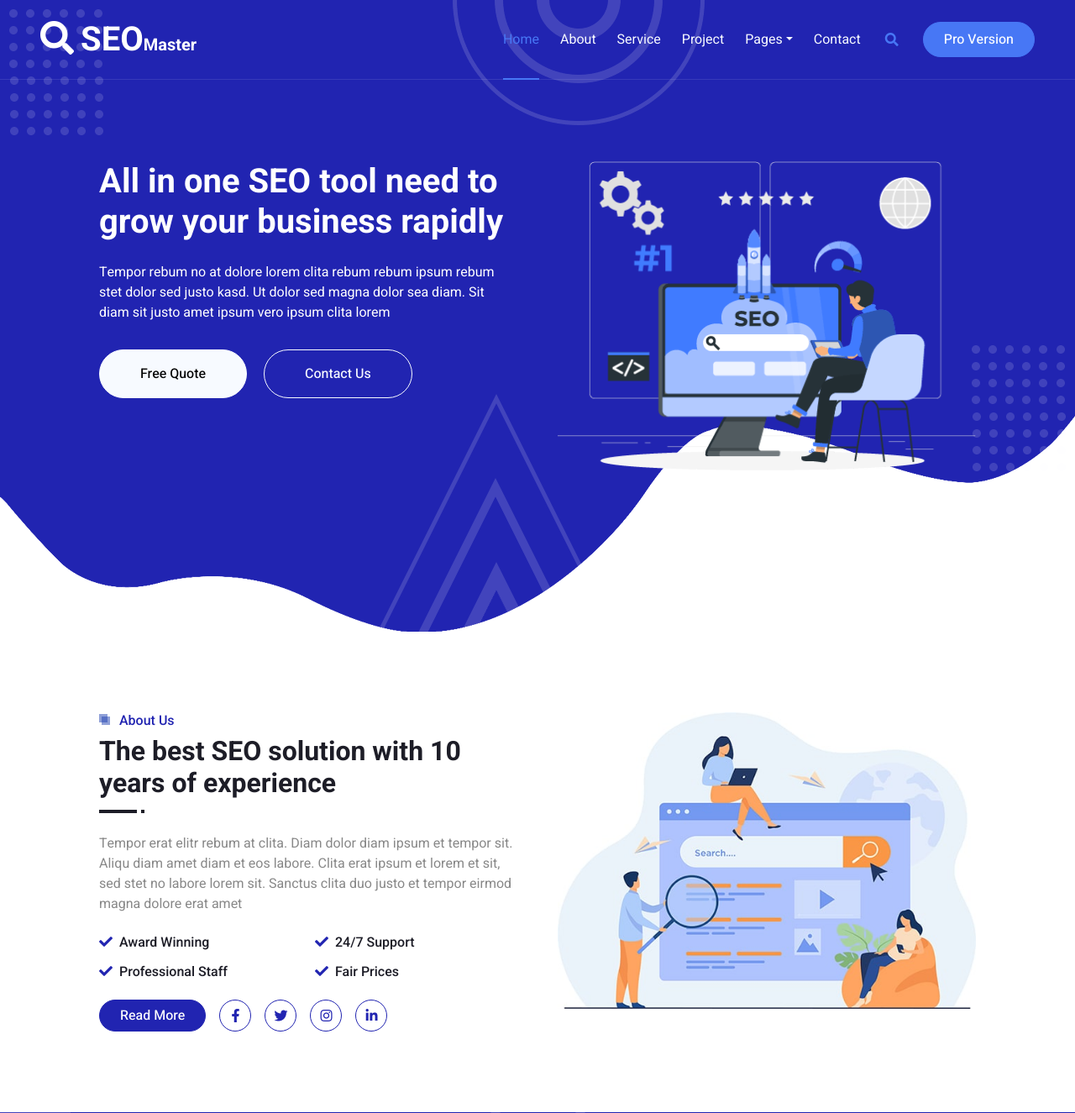
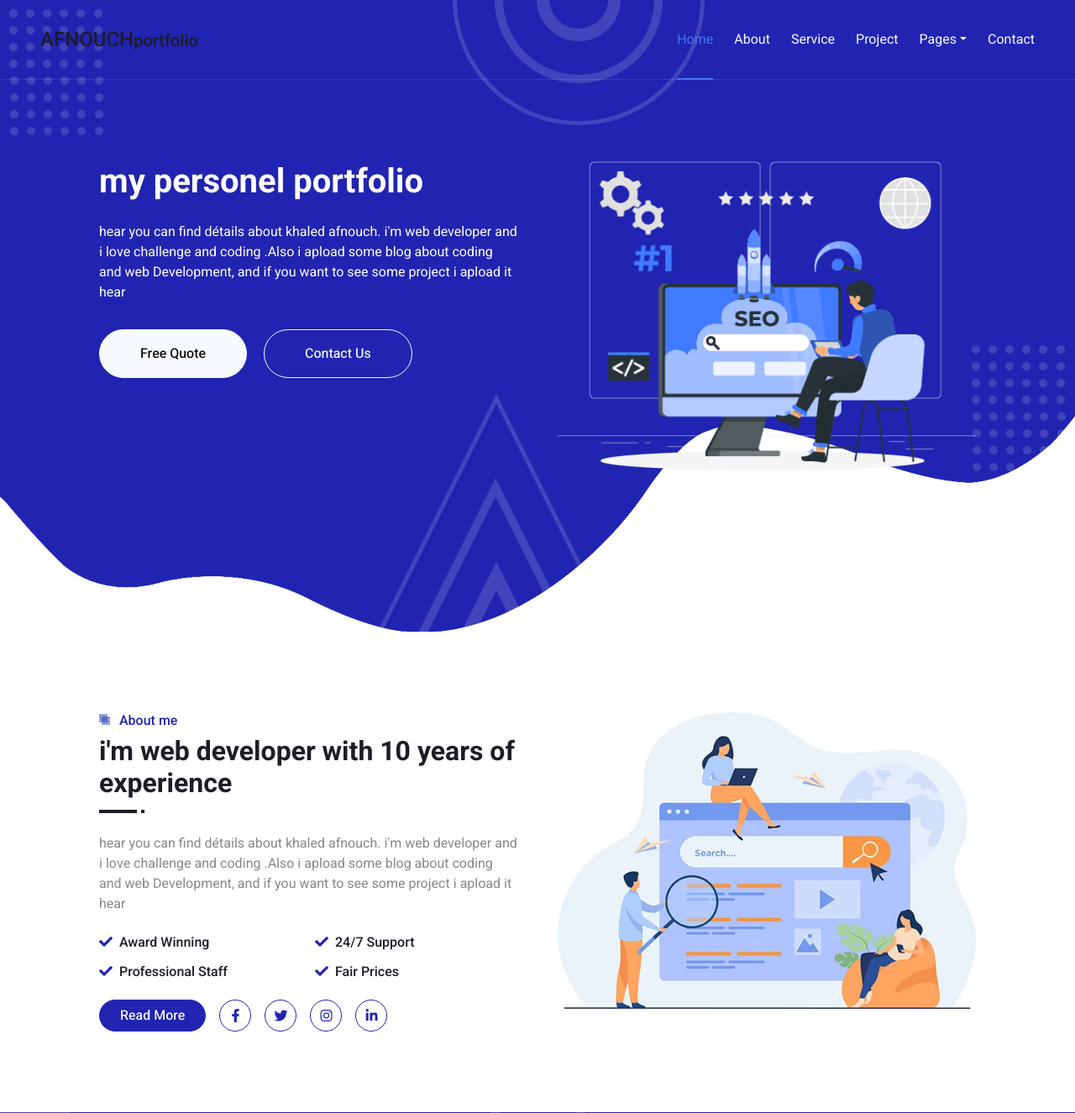
Before and after one commit to khaledafnouch/django_blog, a Django app: page / in a window 1280 px wide. Shown: the top 1325 px of the page at 84% size. Run offline with Django 3.2, Linux system fonts and the light colour scheme; some libraries are stand-ins or nearby versions.

Commit message:
Add existing file

```diff
--- a/blog/templates/blog/index.html
+++ b/blog/templates/blog/index.html
@@ -1,23 +1,17 @@
 {% extends 'base.html' %}
 
-
+{% load static %}
 {%  block content  %}
 <div class="container-xxl bg-white p-0">
-        <!-- Spinner Start
-        <div id="spinner" class="show bg-white position-fixed translate-middle w-100 vh-100 top-50 start-50 d-flex align-items-center justify-content-center">
-            <div class="spinner-grow text-primary" style="width: 3rem; height: 3rem;" role="status">
-                <span class="sr-only">Loading...</span>
-            </div>
-        </div>  -->
-        <!-- Spinner End -->
+
 
 
         <!-- Navbar & Hero Start -->
         <div class="container-xxl position-relative p-0">
             <nav class="navbar navbar-expand-lg navbar-light px-4 px-lg-5 py-3 py-lg-0">
                 <a href="" class="navbar-brand p-0">
-                    <h1 class="m-0"><i class="fa fa-search me-2"></i>SEO<span class="fs-5">Master</span></h1>
-                    <!-- <img src="img/logo.png" alt="Logo"> -->
+                    <h4 class="m-0">AFNOUCH<span class="fs-5">portfolio</span></h4>
+
                 </a>
                 <button class="navbar-toggler" type="button" data-bs-toggle="collapse" data-bs-target="#navbarCollapse">
                     <span class="fa fa-bars"></span>
@@ -38,8 +32,7 @@
                         </div>
                         <a href="contact.html" class="nav-item nav-link">Contact</a>
                     </div>
-                    <butaton type="button" class="btn text-secondary ms-3" data-bs-toggle="modal" data-bs-target="#searchModal"><i class="fa fa-search"></i></butaton>
-                    <a href="https://htmlcodex.com/startup-company-website-template" class="btn btn-secondary text-light rounded-pill py-2 px-4 ms-3">Pro Version</a>
+
                 </div>
             </nav>
 
@@ -47,13 +40,13 @@
                 <div class="container my-5 py-5 px-lg-5">
                     <div class="row g-5 py-5">
                         <div class="col-lg-6 text-center text-lg-start">
-                            <h1 class="text-white mb-4 animated zoomIn">All in one SEO tool need to grow your business rapidly</h1>
-                            <p class="text-white pb-3 animated zoomIn">Tempor rebum no at dolore lorem clita rebum rebum ipsum rebum stet dolor sed justo kasd. Ut dolor sed magna dolor sea diam. Sit diam sit justo amet ipsum vero ipsum clita lorem</p>
+                            <h1 class="text-white mb-4 animated zoomIn">my personel portfolio </h1>
+                            <p class="text-white pb-3 animated zoomIn">hear you can find détails about khaled afnouch. i'm web developer and i love challenge and coding .Also  i apload some blog about coding and web Development, and if you want to see some project i apload it hear</p>
                             <a href="" class="btn btn-light py-sm-3 px-sm-5 rounded-pill me-3 animated slideInLeft">Free Quote</a>
                             <a href="" class="btn btn-outline-light py-sm-3 px-sm-5 rounded-pill animated slideInRight">Contact Us</a>
                         </div>
                         <div class="col-lg-6 text-center text-lg-start">
-                            <img class="img-fluid" src="img/hero.png" alt="">
+                            <img class="img-fluid" src="{% static 'img/hero.png' %}" alt="">
                         </div>
                     </div>
                 </div>
@@ -87,10 +80,18 @@
                 <div class="row g-5">
                     <div class="col-lg-6 wow fadeInUp" data-wow-delay="0.1s">
                         <div class="section-title position-relative mb-4 pb-2">
-                            <h6 class="position-relative text-primary ps-4">About Us</h6>
-                            <h2 class="mt-2">The best SEO solution with 10 years of experience</h2>
+                            <h6 class="position-relative text-primary ps-4">About me</h6>
+                            <h2 class="mt-2">i'm web developer with 10 years of experience</h2>
                         </div>
-                        <p class="mb-4">Tempor erat elitr rebum at clita. Diam dolor diam ipsum et tempor sit. Aliqu diam amet diam et eos labore. Clita erat ipsum et lorem et sit, sed stet no labore lorem sit. Sanctus clita duo justo et tempor eirmod magna dolore erat amet</p>
+                        <p class="mb-4">
+
+
+                        hear you can find détails about khaled afnouch. i'm web developer and i love challenge and coding .Also  i apload some blog about coding and web Development, and if you want to see some project i apload it hear
+
+
+
+
+                        </p>
                         <div class="row g-3">
                             <div class="col-sm-6">
                                 <h6 class="mb-3"><i class="fa fa-check text-primary me-2"></i>Award Winning</h6>
@@ -110,7 +111,7 @@
                         </div>
                     </div>
                     <div class="col-lg-6">
-                        <img class="img-fluid wow zoomIn" data-wow-delay="0.5s" src="img/about.jpg">
+                        <img class="img-fluid wow zoomIn" data-wow-delay="0.5s" src="{% static 'img/about.jpg' %}">
                     </div>
                 </div>
             </div>
@@ -131,7 +132,7 @@
                         </div>
                     </div>
                     <div class="col-md-6 text-center mb-n5 d-none d-md-block">
-                        <img class="img-fluid mt-5" style="height: 250px;" src="img/newsletter.png">
+                        <img class="img-fluid mt-5" style="height: 250px;" src="{% static 'img/newsletter.png' %}">
                     </div>
                 </div>
             </div>
@@ -152,7 +153,7 @@
                             <div class="service-icon flex-shrink-0">
                                 <i class="fa fa-home fa-2x"></i>
                             </div>
-                            <h5 class="mb-3">SEO Optimization</h5>
+                            <h5 class="mb-3">Web Development</h5>
                             <p>Erat ipsum justo amet duo et elitr dolor, est duo duo eos lorem sed diam stet diam sed stet lorem.</p>
                             <a class="btn px-3 mt-auto mx-auto" href="">Read More</a>
                         </div>
@@ -162,7 +163,7 @@
                             <div class="service-icon flex-shrink-0">
                                 <i class="fa fa-home fa-2x"></i>
                             </div>
-                            <h5 class="mb-3">Web Design</h5>
+                            <h5 class="mb-3">Responsive Design</h5>
                             <p>Erat ipsum justo amet duo et elitr dolor, est duo duo eos lorem sed diam stet diam sed stet lorem.</p>
                             <a class="btn px-3 mt-auto mx-auto" href="">Read More</a>
                         </div>
@@ -172,7 +173,7 @@
                             <div class="service-icon flex-shrink-0">
                                 <i class="fa fa-home fa-2x"></i>
                             </div>
-                            <h5 class="mb-3">Social Media Marketing</h5>
+                            <h5 class="mb-3">Fullstuck Development</h5>
                             <p>Erat ipsum justo amet duo et elitr dolor, est duo duo eos lorem sed diam stet diam sed stet lorem.</p>
                             <a class="btn px-3 mt-auto mx-auto" href="">Read More</a>
                         </div>
@@ -182,7 +183,7 @@
                             <div class="service-icon flex-shrink-0">
                                 <i class="fa fa-home fa-2x"></i>
                             </div>
-                            <h5 class="mb-3">Email Marketing</h5>
+                            <h5 class="mb-3">Django Development</h5>
                             <p>Erat ipsum justo amet duo et elitr dolor, est duo duo eos lorem sed diam stet diam sed stet lorem.</p>
                             <a class="btn px-3 mt-auto mx-auto" href="">Read More</a>
                         </div>
@@ -192,7 +193,7 @@
                             <div class="service-icon flex-shrink-0">
                                 <i class="fa fa-home fa-2x"></i>
                             </div>
-                            <h5 class="mb-3">PPC Advertising</h5>
+                            <h5 class="mb-3">PHP Development</h5>
                             <p>Erat ipsum justo amet duo et elitr dolor, est duo duo eos lorem sed diam stet diam sed stet lorem.</p>
                             <a class="btn px-3 mt-auto mx-auto" href="">Read More</a>
                         </div>
@@ -202,7 +203,7 @@
                             <div class="service-icon flex-shrink-0">
                                 <i class="fa fa-home fa-2x"></i>
                             </div>
-                            <h5 class="mb-3">App Development</h5>
+                            <h5 class="mb-3">JavaScript Development</h5>
                             <p>Erat ipsum justo amet duo et elitr dolor, est duo duo eos lorem sed diam stet diam sed stet lorem.</p>
                             <a class="btn px-3 mt-auto mx-auto" href="">Read More</a>
                         </div>
@@ -232,9 +233,9 @@
                 <div class="row g-4 portfolio-container">
                     <div class="col-lg-4 col-md-6 portfolio-item first wow zoomIn" data-wow-delay="0.1s">
                         <div class="position-relative rounded overflow-hidden">
-                            <img class="img-fluid w-100" src="img/portfolio-1.jpg" alt="">
+                            <img class="img-fluid w-100" src="{% static 'img/portfolio-1.jpg' %}" alt="">
                             <div class="portfolio-overlay">
-                                <a class="btn btn-light" href="img/portfolio-1.jpg" data-lightbox="portfolio"><i class="fa fa-plus fa-2x text-primary"></i></a>
+                                <a class="btn btn-light" href="{% static 'img/portfolio-1.jpg' %}" data-lightbox="portfolio"><i class="fa fa-plus fa-2x text-primary"></i></a>
                                 <div class="mt-auto">
                                     <small class="text-white"><i class="fa fa-folder me-2"></i>Web Design</small>
                                     <a class="h5 d-block text-white mt-1 mb-0" href="">Project Name</a>
@@ -244,9 +245,9 @@
                     </div>
                     <div class="col-lg-4 col-md-6 portfolio-item second wow zoomIn" data-wow-delay="0.3s">
                         <div class="position-relative rounded overflow-hidden">
-                            <img class="img-fluid w-100" src="img/portfolio-2.jpg" alt="">
+                            <img class="img-fluid w-100" src="{% static 'img/portfolio-2.jpg' %}" alt="">
                             <div class="portfolio-overlay">
-                                <a class="btn btn-light" href="img/portfolio-2.jpg" data-lightbox="portfolio"><i class="fa fa-plus fa-2x text-primary"></i></a>
+                                <a class="btn btn-light" href="{% static 'img/portfolio-2.jpg' %}" data-lightbox="portfolio"><i class="fa fa-plus fa-2x text-primary"></i></a>
                                 <div class="mt-auto">
                                     <small class="text-white"><i class="fa fa-folder me-2"></i>Web Design</small>
                                     <a class="h5 d-block text-white mt-1 mb-0" href="">Project Name</a>
@@ -256,9 +257,9 @@
                     </div>
                     <div class="col-lg-4 col-md-6 portfolio-item first wow zoomIn" data-wow-delay="0.6s">
                         <div class="position-relative rounded overflow-hidden">
-                            <img class="img-fluid w-100" src="img/portfolio-3.jpg" alt="">
+                            <img class="img-fluid w-100" src="{% static 'img/portfolio-3.jpg' %}" alt="">
                             <div class="portfolio-overlay">
-                                <a class="btn btn-light" href="img/portfolio-3.jpg" data-lightbox="portfolio"><i class="fa fa-plus fa-2x text-primary"></i></a>
+                                <a class="btn btn-light" href="{% static 'img/portfolio-3.jpg' %}" data-lightbox="portfolio"><i class="fa fa-plus fa-2x text-primary"></i></a>
                                 <div class="mt-auto">
                                     <small class="text-white"><i class="fa fa-folder me-2"></i>Web Design</small>
                                     <a class="h5 d-block text-white mt-1 mb-0" href="">Project Name</a>
@@ -268,9 +269,9 @@
                     </div>
                     <div class="col-lg-4 col-md-6 portfolio-item second wow zoomIn" data-wow-delay="0.1s">
                         <div class="position-relative rounded overflow-hidden">
-                            <img class="img-fluid w-100" src="img/portfolio-4.jpg" alt="">
+                            <img class="img-fluid w-100" src="{% static 'img/portfolio-4.jpg' %}" alt="">
                             <div class="portfolio-overlay">
-                                <a class="btn btn-light" href="img/portfolio-4.jpg" data-lightbox="portfolio"><i class="fa fa-plus fa-2x text-primary"></i></a>
+                                <a class="btn btn-light" href="{% static 'img/portfolio-4.jpg' %}" data-lightbox="portfolio"><i class="fa fa-plus fa-2x text-primary"></i></a>
                                 <div class="mt-auto">
                                     <small class="text-white"><i class="fa fa-folder me-2"></i>Web Design</small>
                                     <a class="h5 d-block text-white mt-1 mb-0" href="">Project Name</a>
@@ -280,9 +281,9 @@
                     </div>
                     <div class="col-lg-4 col-md-6 portfolio-item first wow zoomIn" data-wow-delay="0.3s">
                         <div class="position-relative rounded overflow-hidden">
-                            <img class="img-fluid w-100" src="img/portfolio-5.jpg" alt="">
+                            <img class="img-fluid w-100" src="{% static 'img/portfolio-5.jpg' %} " alt="">
                             <div class="portfolio-overlay">
-                                <a class="btn btn-light" href="img/portfolio-5.jpg" data-lightbox="portfolio"><i class="fa fa-plus fa-2x text-primary"></i></a>
+                                <a class="btn btn-light" href="{% static ' img/portfolio-5.jpg' %} " data-lightbox="portfolio"><i class="fa fa-plus fa-2x text-primary"></i></a>
                                 <div class="mt-auto">
                                     <small class="text-white"><i class="fa fa-folder me-2"></i>Web Design</small>
                                     <a class="h5 d-block text-white mt-1 mb-0" href="">Project Name</a>
@@ -292,9 +293,9 @@
                     </div>
                     <div class="col-lg-4 col-md-6 portfolio-item second wow zoomIn" data-wow-delay="0.6s">
                         <div class="position-relative rounded overflow-hidden">
-                            <img class="img-fluid w-100" src="img/portfolio-6.jpg" alt="">
+                            <img class="img-fluid w-100" src="{% static 'img/portfolio-6.jpg' %}" alt="">
                             <div class="portfolio-overlay">
-                                <a class="btn btn-light" href="img/portfolio-6.jpg" data-lightbox="portfolio"><i class="fa fa-plus fa-2x text-primary"></i></a>
+                                <a class="btn btn-light" href="{% static 'img/portfolio-6.jpg' %}" data-lightbox="portfolio"><i class="fa fa-plus fa-2x text-primary"></i></a>
                                 <div class="mt-auto">
                                     <small class="text-white"><i class="fa fa-folder me-2"></i>Web Design</small>
                                     <a class="h5 d-block text-white mt-1 mb-0" href="">Project Name</a>
@@ -316,7 +317,7 @@
                         <i class="fa fa-quote-left fa-2x mb-3"></i>
                         <p>Dolor et eos labore, stet justo sed est sed. Diam sed sed dolor stet amet eirmod eos labore diam</p>
                         <div class="d-flex align-items-center">
-                            <img class="img-fluid flex-shrink-0 rounded-circle" src="img/testimonial-1.jpg" style="width: 50px; height: 50px;">
+                            <img class="img-fluid flex-shrink-0 rounded-circle" src="{% static 'img/testimonial-1.jpg' %}" style="width: 50px; height: 50px;">
                             <div class="ps-3">
                                 <h6 class="text-white mb-1">Client Name</h6>
                                 <small>Profession</small>
@@ -338,7 +339,7 @@
                         <i class="fa fa-quote-left fa-2x mb-3"></i>
                         <p>Dolor et eos labore, stet justo sed est sed. Diam sed sed dolor stet amet eirmod eos labore diam</p>
                         <div class="d-flex align-items-center">
-                            <img class="img-fluid flex-shrink-0 rounded-circle" src="img/testimonial-3.jpg" style="width: 50px; height: 50px;">
+                            <img class="img-fluid flex-shrink-0 rounded-circle" src="{% static 'img/testimonial-3.jpg' %}" style="width: 50px; height: 50px;">
                             <div class="ps-3">
                                 <h6 class="text-white mb-1">Client Name</h6>
                                 <small>Profession</small>
@@ -349,7 +350,7 @@
                         <i class="fa fa-quote-left fa-2x mb-3"></i>
                         <p>Dolor et eos labore, stet justo sed est sed. Diam sed sed dolor stet amet eirmod eos labore diam</p>
                         <div class="d-flex align-items-center">
-                            <img class="img-fluid flex-shrink-0 rounded-circle" src="img/testimonial-4.jpg" style="width: 50px; height: 50px;">
+                            <img class="img-fluid flex-shrink-0 rounded-circle" src="{% static 'img/testimonial-4.jpg' %}" style="width: 50px; height: 50px;">
                             <div class="ps-3">
                                 <h6 class="text-white mb-1">Client Name</h6>
                                 <small>Profession</small>
--- a/templates/base.html
+++ b/templates/base.html
@@ -1,21 +1,17 @@
 {% load static %}
-
-
-
-
-
-
+<!DOCTYPE html>
 <html lang="en">
 
 <head>
     <meta charset="utf-8">
-    <title>SEO Master - SEO Agency Website Template</title>
+
+    <title>afnouch portfolio</title>
     <meta content="width=device-width, initial-scale=1.0" name="viewport">
     <meta content="" name="keywords">
     <meta content="" name="description">
 
     <!-- Favicon -->
-    <link href="img/favicon.ico" rel="icon">
+    <link href="{% static 'img/favicon.ico' %}" rel="icon">
 
     <!-- Google Web Fonts -->
     <link rel="preconnect" href="https://fonts.googleapis.com">
@@ -53,9 +49,9 @@
             <div class="row g-5">
                 <div class="col-md-6 col-lg-3">
                     <h5 class="text-white mb-4">Get In Touch</h5>
-                    <p><i class="fa fa-map-marker-alt me-3"></i>123 Street, New York, USA</p>
-                    <p><i class="fa fa-phone-alt me-3"></i>+012 345 67890</p>
-                    <p><i class="fa fa-envelope me-3"></i>info@example.com</p>
+                    <p><i class="fa fa-map-marker-alt me-3"></i>Gafsa, Tunisie</p>
+                    <p><i class="fa fa-phone-alt me-3"></i>+216 56469928 </p>
+                    <p><i class="fa fa-envelope me-3"></i>khaledafnouch@gmail.com@</p>
                     <div class="d-flex pt-2">
                         <a class="btn btn-outline-light btn-social" href=""><i class="fab fa-twitter"></i></a>
                         <a class="btn btn-outline-light btn-social" href=""><i class="fab fa-facebook-f"></i></a>
@@ -76,22 +72,22 @@
                     <h5 class="text-white mb-4">Project Gallery</h5>
                     <div class="row g-2">
                         <div class="col-4">
-                            <img class="img-fluid" src="img/portfolio-1.jpg" alt="Image">
+                            <img class="img-fluid" src="{% static 'img/portfolio-1.jpg' %}" alt="Image">
                         </div>
                         <div class="col-4">
-                            <img class="img-fluid" src="img/portfolio-2.jpg" alt="Image">
+                            <img class="img-fluid" src="{% static 'img/portfolio-2.jpg' %}" alt="Image">
                         </div>
                         <div class="col-4">
-                            <img class="img-fluid" src="img/portfolio-3.jpg" alt="Image">
+                            <img class="img-fluid" src="{% static 'img/portfolio-3.jpg' %}" alt="Image">
                         </div>
                         <div class="col-4">
-                            <img class="img-fluid" src="img/portfolio-4.jpg" alt="Image">
+                            <img class="img-fluid" src="{% static 'img/portfolio-4.jpg' %}" alt="Image">
                         </div>
                         <div class="col-4">
-                            <img class="img-fluid" src="img/portfolio-5.jpg" alt="Image">
+                            <img class="img-fluid" src="{% static 'img/portfolio-5.jpg' %}" alt="Image">
                         </div>
                         <div class="col-4">
-                            <img class="img-fluid" src="img/portfolio-6.jpg" alt="Image">
+                            <img class="img-fluid" src="{% static 'img/portfolio-6.jpg' %}" alt="Image">
                         </div>
                     </div>
                 </div>
@@ -109,19 +105,11 @@
             <div class="copyright">
                 <div class="row">
                     <div class="col-md-6 text-center text-md-start mb-3 mb-md-0">
-                        &copy; <a class="border-bottom" href="#">Your Site Name</a>, All Right Reserved.
+                        &copy; <a class="border-bottom" href="#">afnouch portfolio</a>, All Right Reserved.
 
-                        <!--/*** This template is free as long as you keep the footer author’s credit link/attribution link/backlink. If you'd like to use the template without the footer author’s credit link/attribution link/backlink, you can purchase the Credit Removal License from "https://htmlcodex.com/credit-removal". Thank you for your support. ***/-->
-                        Designed By <a class="border-bottom" href="https://htmlcodex.com">HTML Codex</a>
+
                     </div>
-                    <div class="col-md-6 text-center text-md-end">
-                        <div class="footer-menu">
-                            <a href="">Home</a>
-                            <a href="">Cookies</a>
-                            <a href="">Help</a>
-                            <a href="">FQAs</a>
-                        </div>
-                    </div>
+
                 </div>
             </div>
         </div>
@@ -144,7 +132,7 @@
 <script src="{% static 'lib/lightbox/js/lightbox.min.js' %}"></script>
 
 <!-- Template Javascript -->
-<script src="js/main.js"></script>
+<script src="{% static 'js/main.js' %}"></script>
 </body>
 
 </html>
```
